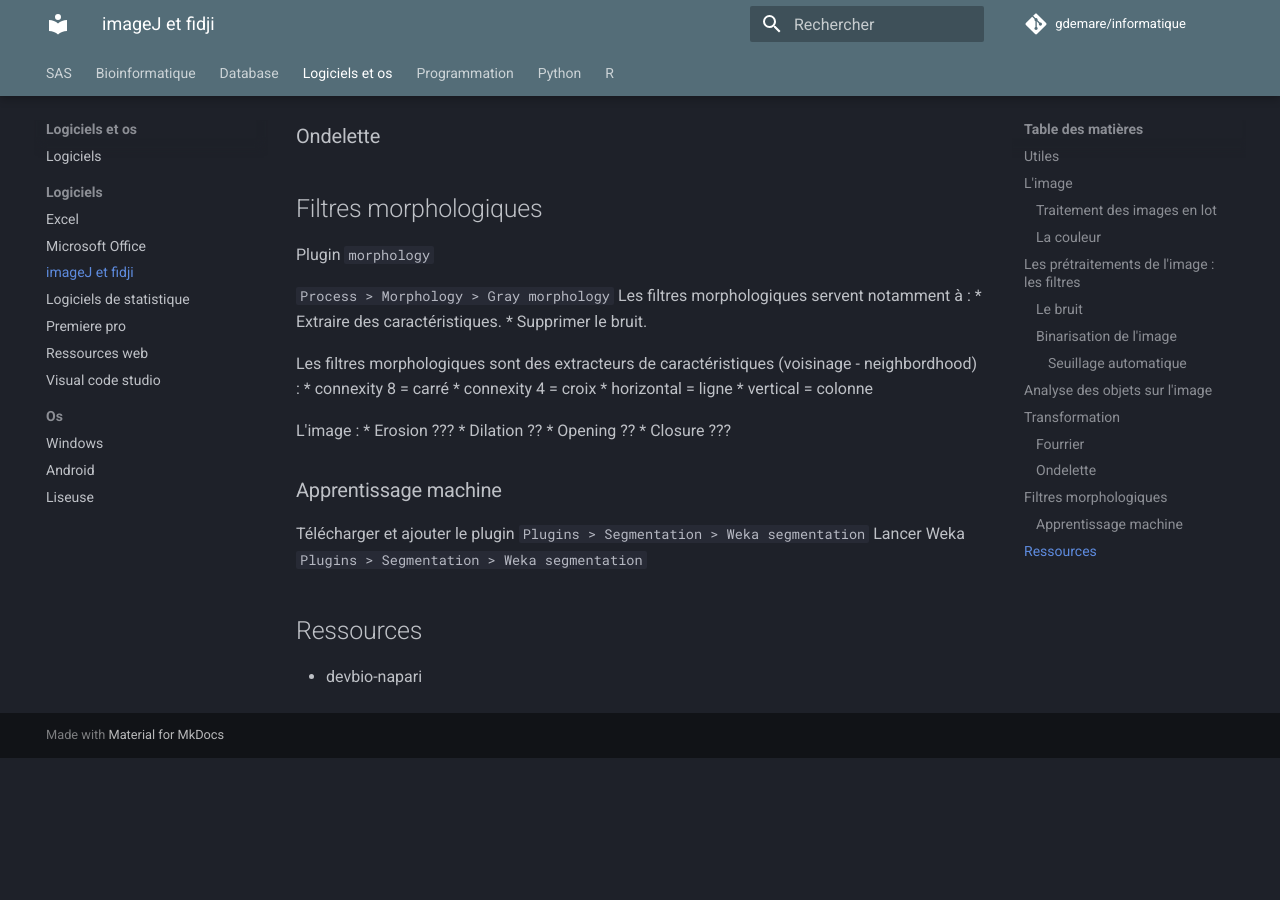
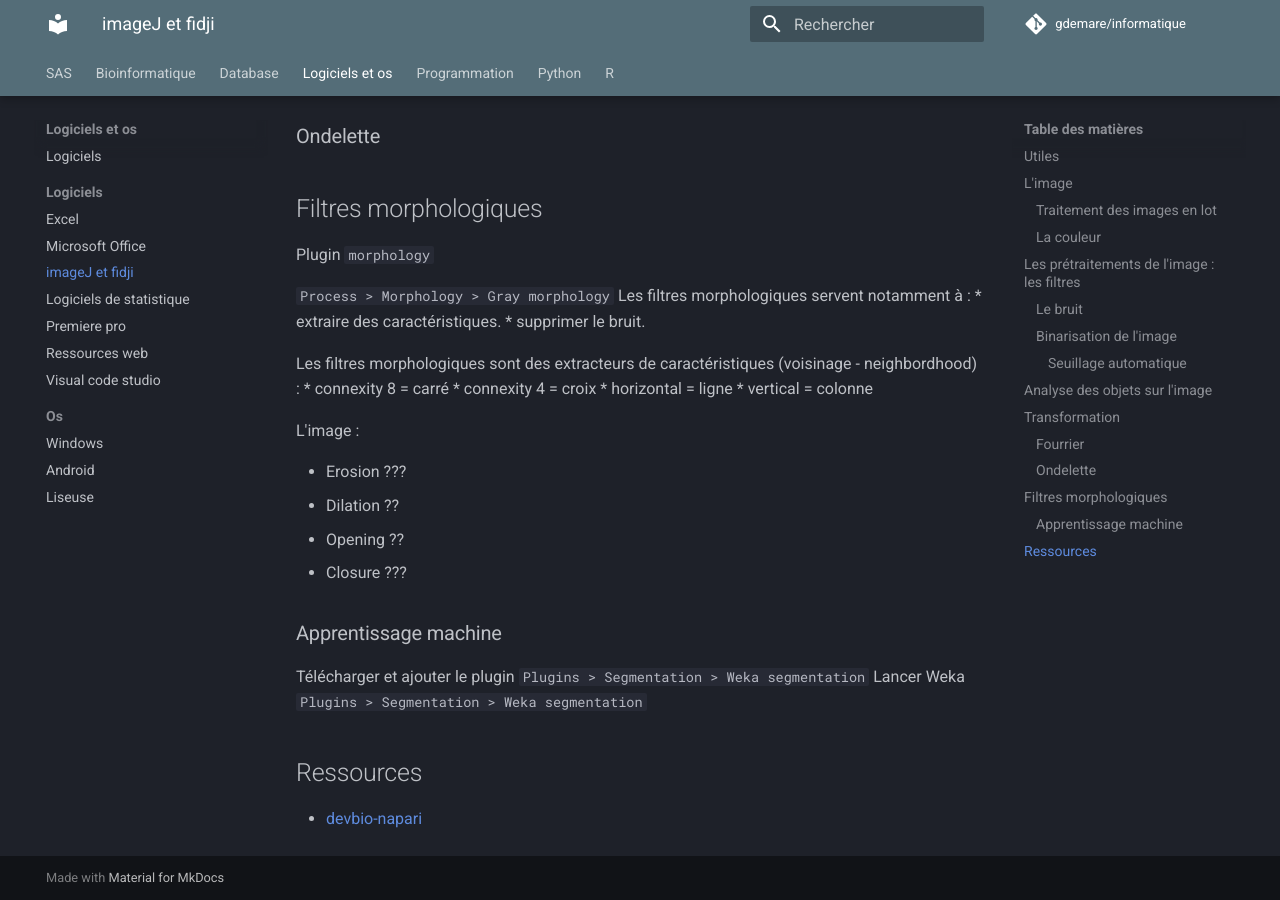
Before and after one commit to gdemare/Informatique, an MkDocs documentation site: the page built from docs/logiciels et os/logiciels/imageJ et fidji.md, in a window 1280 px wide and 900 px high, scrolled down 2757 px. Built offline with MkDocs 1.6.1 and Material for MkDocs 9.7.7, drawn with Linux system fonts in a browser that asks for light colours; comment, search, counter and statistics services are not loaded; before the commit the page ends 3515 px from its top, so only the background shows below that.

```diff
--- a/docs/logiciels et os/logiciels/imageJ et fidji.md
+++ b/docs/logiciels et os/logiciels/imageJ et fidji.md
@@ -98,8 +98,8 @@ Plugin `morphology`
 
 `Process > Morphology > Gray morphology`
 Les filtres morphologiques servent notamment à :
-* Extraire des caractéristiques.
-* Supprimer le bruit.
+* extraire des caractéristiques.
+* supprimer le bruit.
 
 Les filtres morphologiques sont des extracteurs de caractéristiques (voisinage - neighbordhood) :
 * connexity 8 = carré
@@ -108,6 +108,7 @@ Les filtres morphologiques sont des extracteurs de caractéristiques (voisinage
 * vertical = colonne
 
 L'image :
+
 * Erosion ???
 * Dilation ??
 * Opening ??
@@ -118,7 +119,6 @@ L'image :
 Télécharger et ajouter le plugin `Plugins > Segmentation > Weka segmentation`
 Lancer Weka `Plugins > Segmentation > Weka segmentation`
 
-
 ## Ressources
 
-* devbio-napari
+* [devbio-napari](https://github.com/haesleinhuepf/devbio-napari)
```
